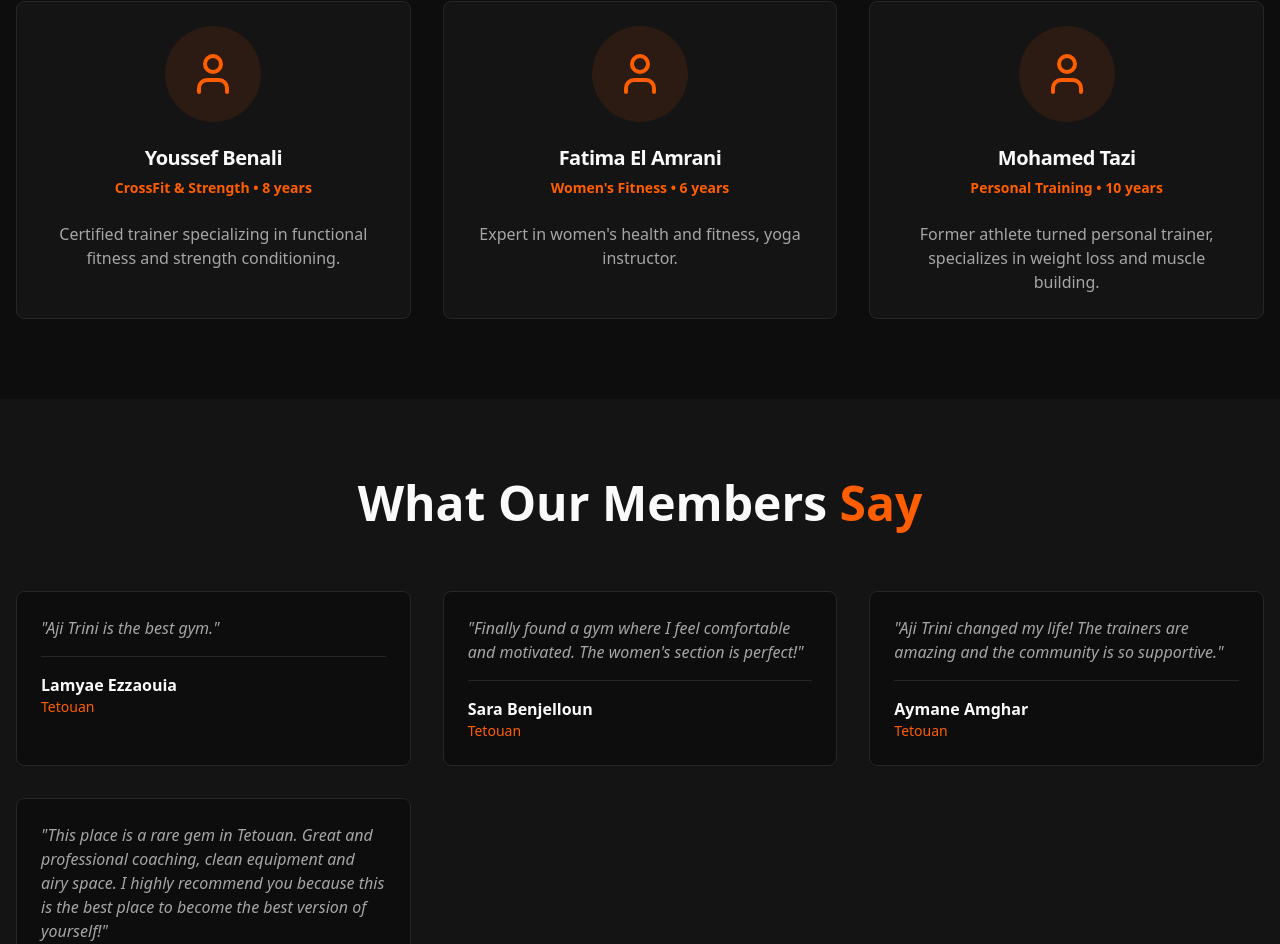
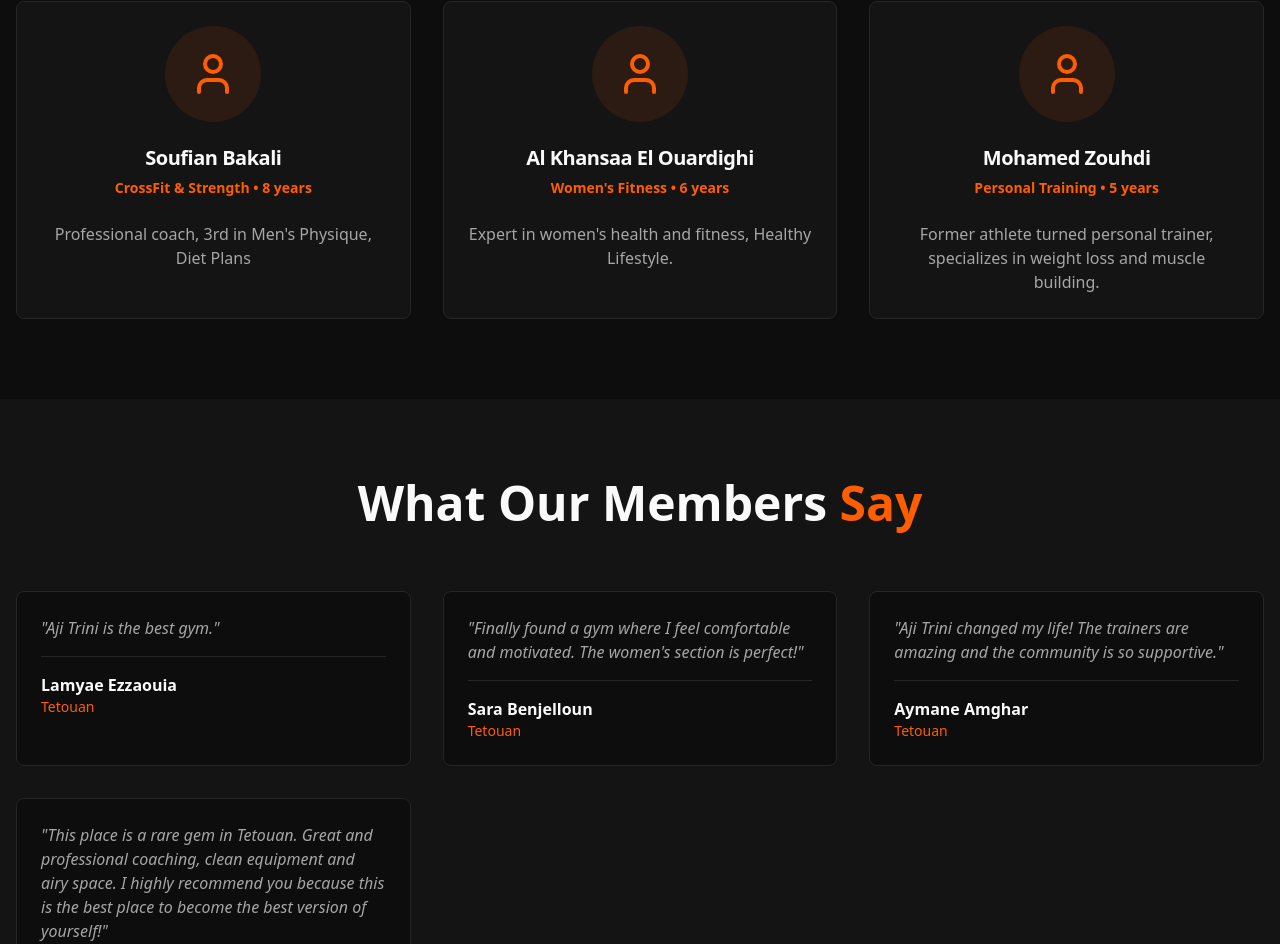
Before and after one commit to AymaneAmghar/aji-trini-tetouan-fitness, a React (Vite) app: page / in a window 1280 px wide. Shown: the part 2890-3834 px from the top of the page. Built offline with nearby package versions, Linux system fonts and the light colour scheme.

Commit message:
Update Index.tsx

```diff
--- a/src/pages/Index.tsx
+++ b/src/pages/Index.tsx
@@ -35,19 +35,19 @@ const Index = () => {
     description: "Modern cardio equipment with entertainment systems"
   }];
   const trainers = [{
-    name: "Youssef Benali",
+    name: "Soufian Bakali",
     specialty: "CrossFit & Strength",
     experience: "8 years",
-    bio: "Certified trainer specializing in functional fitness and strength conditioning."
+    bio: "Professional coach, 3rd in Men's Physique, Diet Plans"
   }, {
-    name: "Fatima El Amrani",
+    name: "Al Khansaa El Ouardighi",
     specialty: "Women's Fitness",
     experience: "6 years",
-    bio: "Expert in women's health and fitness, yoga instructor."
+    bio: "Expert in women's health and fitness, Healthy Lifestyle."
   }, {
-    name: "Mohamed Tazi",
+    name: "Mohamed Zouhdi",
     specialty: "Personal Training",
-    experience: "10 years",
+    experience: "5 years",
     bio: "Former athlete turned personal trainer, specializes in weight loss and muscle building."
   }];
   const schedule = {
@@ -67,11 +67,11 @@ const Index = () => {
     tuesday: [{
       time: "16:00 - 20:00",
       class: "Monday, Wednesday, Friday (Evening)",
-      trainer: "Soufian Bakali"
+      trainer: "Al Khansaa El Ouardighi"
     }, {
       time: "08:00 - 12:00",
       class: "Tuesday, Thursday, Saturday (Morning)",
-      trainer: "Soufian Bakali"
+      trainer: "Al Khansaa El Ouardighi"
     }],
     wednesday: [{
       time: "06:00",
```
